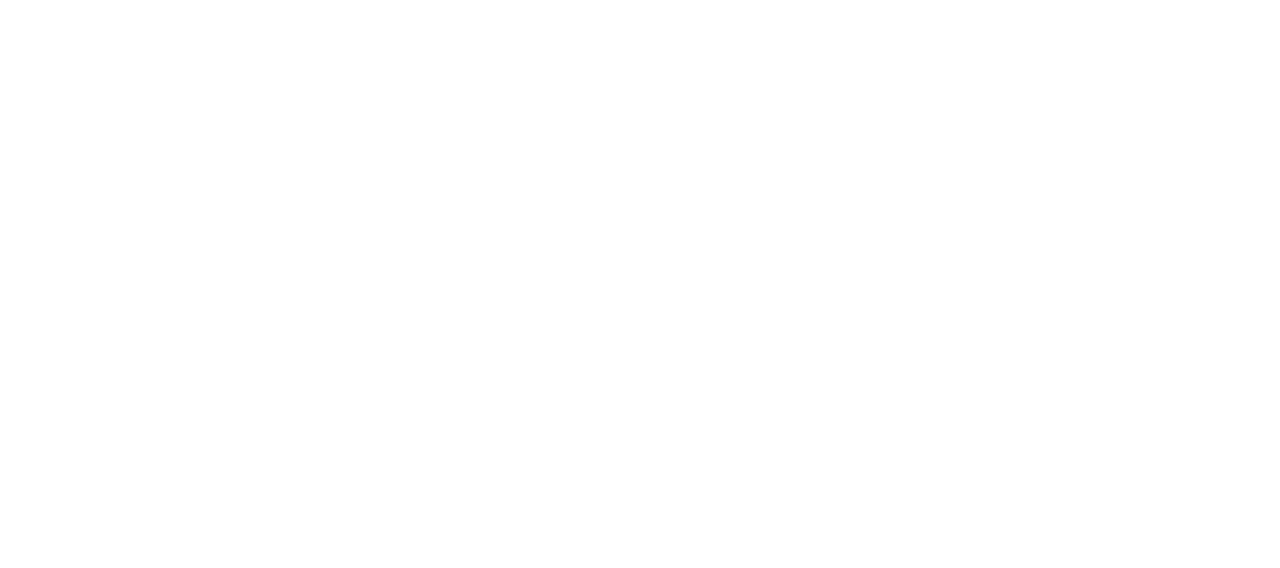
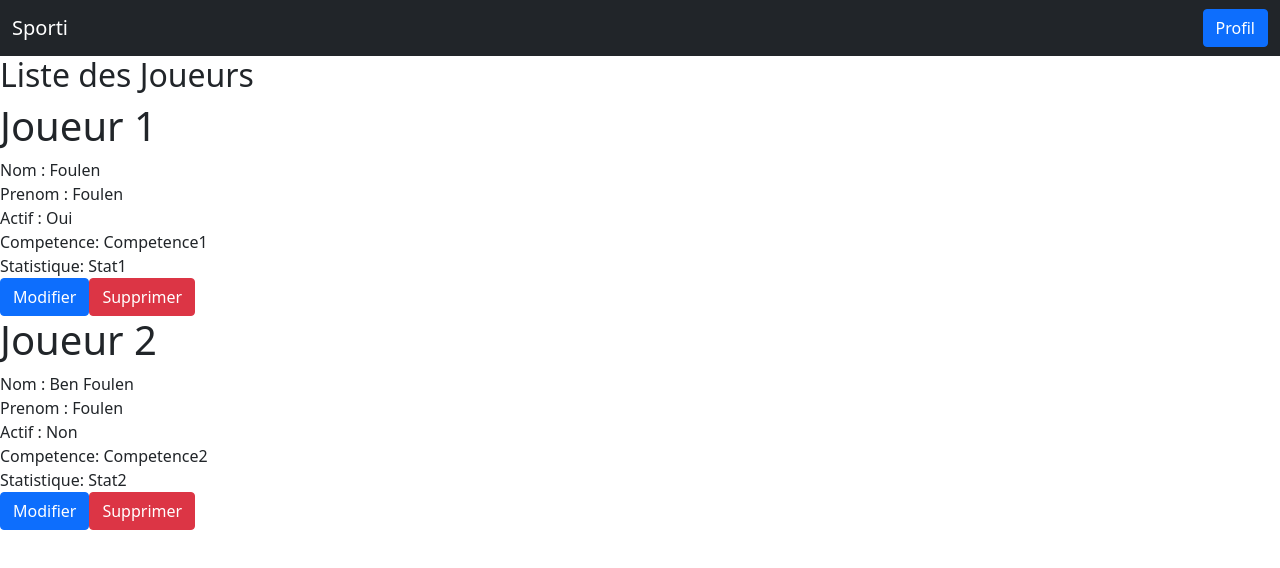
Before and after one commit to Safouene-Ben-Yedder/Projet_Sporti, a React (Create React App) app in the folder front/: page /Modifier in a window 1280 px wide. Shown: the top 568 px of the page. Built offline with nearby package versions, Linux system fonts and the light colour scheme.

Commit message:
ModifierJoueurFront

```diff
--- a/front/src/App.js
+++ b/front/src/App.js
@@ -22,6 +22,7 @@
 import PasswordForm from "./components/invitationform/passwordform";
 import CompetencePage from "./pages/competencepage/competencepage";
 import StatPage from "./pages/statpage/statpage";
+import ModifierJoueurPage from "./pages/modifierjoueurpage/modifierjoueurpage";
 function App() {
 	return (
 		<div>
@@ -53,6 +54,9 @@
 					<Route exact path="/Stat">
 						<StatPage />
 					</Route>
+					<Route exact path="/Modifier">
+						<ModifierJoueurPage />
+					</Route>
 					<Route path="/paiement">
 						<Paiementform />
 					</Route>
--- /dev/null
+++ b/front/src/components/modifierjoueur/modifierjoueur.js
@@ -0,0 +1,114 @@
+import { useState } from "react";
+import { Button, Label } from "reactstrap";
+
+export default function ModifierJoueur({
+	Nom,
+	Prenom,
+	Actif,
+	UpdateJoueur,
+	Competence,
+	id,
+	Stat,
+	deleteJoueur,
+	props,
+}) {
+	const [updateMode, setUpdateMode] = useState(false);
+	const [NomtoUpdate, setNomtoUpdate] = useState(Nom);
+	const [PrenomtoUpdate, setPrenomtoUpdate] = useState(Prenom);
+	const [ActiftoUpdate, setActiftoUpdate] = useState(Actif);
+	const [CompetencetoUpdate, setCompetencetoUpdate] = useState(Competence);
+	const [StattoUpdate, setStattoUpdate] = useState(Stat);
+
+	return (
+		<div className="ModifJoueur">
+			{!updateMode ? (
+				<>
+					<h1>Joueur {id}</h1>
+					<div className="Nom">Nom : {Nom}</div>
+					<div className="Prenom">Prenom : {Prenom} </div>
+					<div className="Actif">Actif : {Actif}</div>
+					<div className="Competence">Competence: {Competence}</div>
+					<div className="Stat">Statistique: {Stat}</div>
+
+					<div className="actions">
+						<Button color="primary" onClick={() => setUpdateMode(true)}>
+							Modifier
+						</Button>
+						<Button color="danger" onClick={() => deleteJoueur(id)}>
+							Supprimer
+						</Button>
+					</div>
+				</>
+			) : (
+				<div>
+					<Label>
+						Nom
+						<input
+							type="text"
+							name="Nom"
+							value={Nom}
+							onChange={(e) => setNomtoUpdate(e.target.value)}
+						/>{" "}
+					</Label>
+					<Label>
+						{" "}
+						Prenom
+						<input
+							type="text"
+							name="Prenom"
+							value={PrenomtoUpdate}
+							onChange={(e) => setPrenomtoUpdate(e.target.value)}
+						/>
+					</Label>
+					<Label>
+						{" "}
+						Actif
+						<select
+							value={ActiftoUpdate}
+							onChange={(e) => setActiftoUpdate(e.target.value)}>
+							<option value="Oui">Oui</option>
+							<option value="Non">Non</option>
+						</select>
+					</Label>
+					<Label>
+						{" "}
+						Competence
+						<select
+							value={CompetencetoUpdate}
+							onChange={(e) => setCompetencetoUpdate(e.target.value)}>
+							<option value="Competence1">Competence 1</option>
+							<option value="Competence2">Competence 2</option>
+						</select>
+					</Label>
+					<Label>
+						{" "}
+						Statistique
+						<select
+							value={StattoUpdate}
+							onChange={(e) => setStattoUpdate(e.target.value)}>
+							<option value="Stat1">Statistique 1</option>
+							<option value="Stat2">Statistique 2</option>
+						</select>
+					</Label>
+
+					<Button
+						color="primary"
+						type="button"
+						onClick={() => {
+							UpdateJoueur(
+								Number(id),
+								NomtoUpdate,
+								PrenomtoUpdate,
+								ActiftoUpdate,
+								CompetencetoUpdate,
+								StattoUpdate
+							);
+							setUpdateMode(false);
+						}}>
+						Update
+					</Button>
+				</div>
+			)}
+		</div>
+	);
+}
--- /dev/null
+++ b/front/src/components/modifierjoueurlist/modifierjoueurlist.js
@@ -0,0 +1,24 @@
+import ModifierJoueur from "../modifierjoueur/modifierjoueur";
+
+function ModifierJoueurList(props) {
+	return (
+		<div>
+			{props.ModifierJoueur.map(function (x) {
+				return (
+					<ModifierJoueur
+						id={x.id}
+						Nom={x.Nom}
+						Prenom={x.Prenom}
+						Actif={x.Actif}
+						Competence={x.Competence}
+						Stat={x.Stat}
+						UpdateJoueur={props.UpdateJoueur}
+						deleteJoueur={props.deleteJoueur}
+					/>
+				);
+			})}
+		</div>
+	);
+}
+
+export default ModifierJoueurList;
--- /dev/null
+++ b/front/src/pages/modifierjoueurpage/modifierjoueurpage.js
@@ -0,0 +1,61 @@
+import { useState } from "react";
+import { Heading } from "../../components/heading/Heading";
+import ModifierJoueurList from "../../components/modifierjoueurlist/modifierjoueurlist";
+
+export default function ModifierJoueurPage() {
+	const [ModifierJoueur, setModifierJoueur] = useState([
+		{
+			id: 1,
+			Nom: "Foulen",
+			Prenom: "Foulen",
+			Actif: "Oui",
+			Competence: "Competence1",
+			Stat: "Stat1",
+		},
+		{
+			id: 2,
+			Nom: "Ben Foulen",
+			Prenom: "Foulen",
+			Actif: "Non",
+			Competence: "Competence2",
+			Stat: "Stat2",
+		},
+	]);
+	function addModifierJoueur(Nom, Prenom, Actif, Competence, Stat) {
+		setModifierJoueur([
+			...ModifierJoueur,
+			{
+				id: Stat.length + 1,
+				Nom: Nom,
+				Prenom: Prenom,
+				Actif: Actif,
+				Competence: Competence,
+				Stat: Stat,
+			},
+		]);
+	}
+	function UpdateJoueur(id, Nom, Prenom, Actif, Competence, Stat) {
+		const newModifierJoueur = ModifierJoueur.map((ModifierJoueur) =>
+			ModifierJoueur.id === id
+				? { id, Nom, Prenom, Actif, Competence, Stat }
+				: ModifierJoueur
+		);
+		setModifierJoueur(newModifierJoueur);
+	}
+	function deleteJoueur(id) {
+		setModifierJoueur(ModifierJoueur.filter((index) => index.id !== id));
+	}
+	return (
+		<div className="App">
+			<>
+				<Heading />
+				<h2> Liste des Joueurs </h2>
+				<ModifierJoueurList
+					ModifierJoueur={ModifierJoueur}
+					UpdateJoueur={UpdateJoueur}
+					deleteJoueur={deleteJoueur}
+				/>
+			</>
+		</div>
+	);
+}
```
